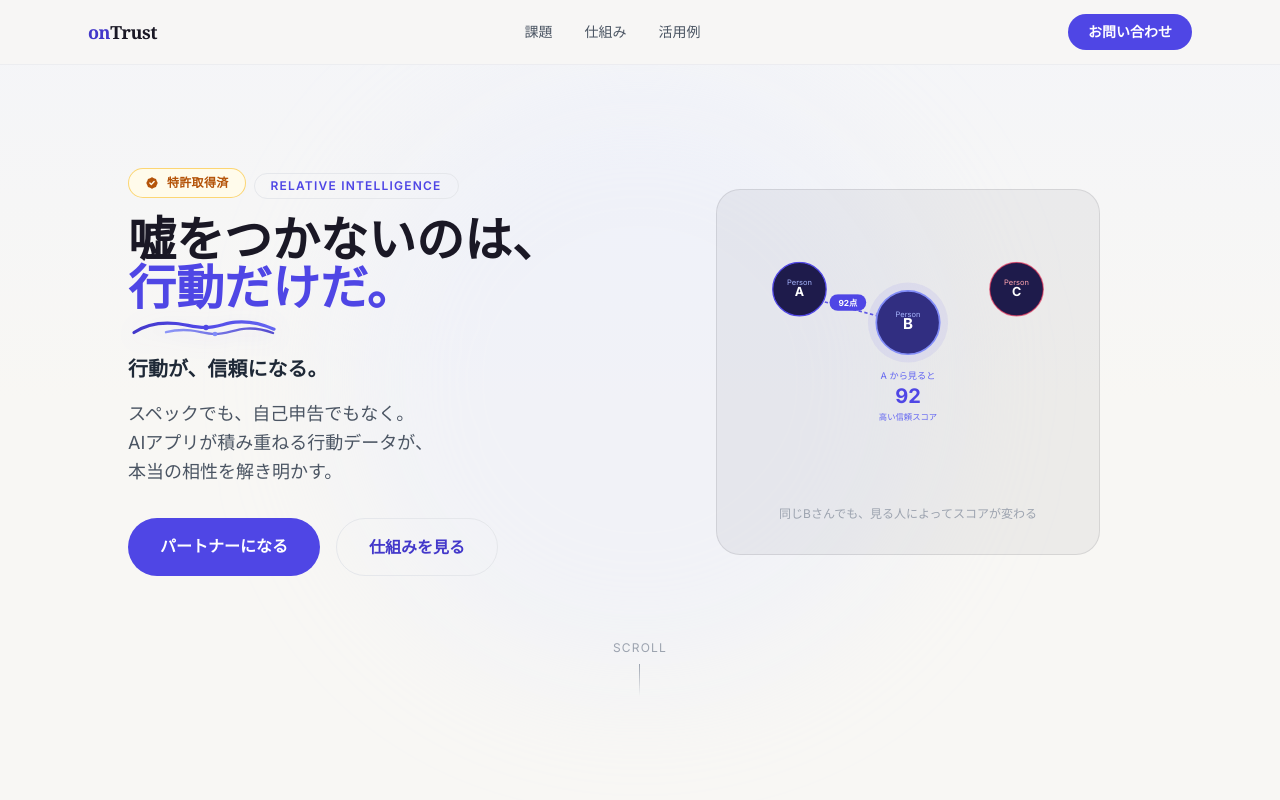
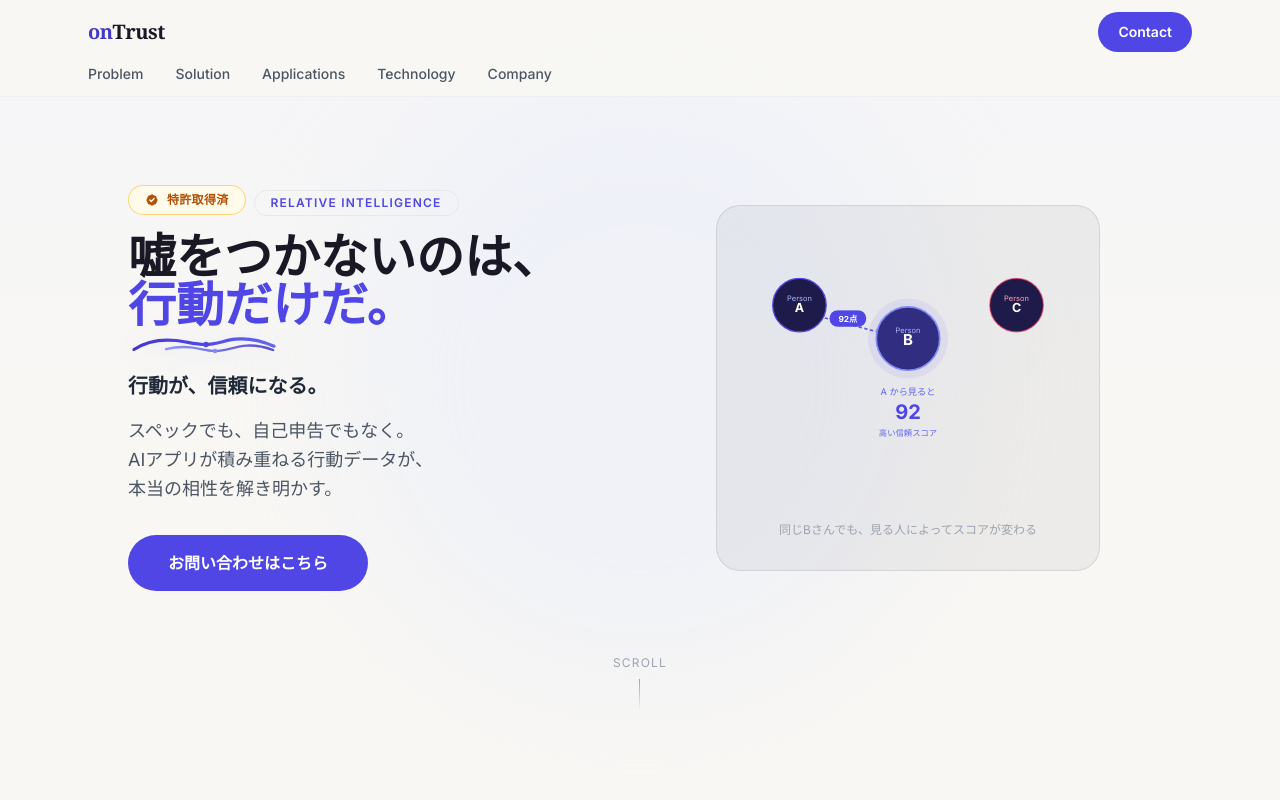
Before and after one commit to Rio2Ryo/ontrust-hp, a Next.js app: page / in a window 1280 px wide. Shown: the top 800 px of the page. Built offline with nearby package versions, Linux system fonts and the light colour scheme.

Commit message:
feat: simplify hero CTA and add visible header menu with Contact button

```diff
--- a/src/components/Hero.tsx
+++ b/src/components/Hero.tsx
@@ -3,7 +3,7 @@ import OnTrustMark from "./OnTrustMark";
 
 export default function Hero() {
   return (
-    <section className="relative min-h-screen flex flex-col items-center justify-center pt-16 px-6 overflow-hidden">
+    <section id="top" className="relative min-h-screen flex flex-col items-center justify-center pt-32 md:pt-24 px-6 overflow-hidden">
       {/* Subtle background gradient */}
       <div className="absolute inset-0 bg-gradient-to-b from-trust-50/40 via-cream to-cream pointer-events-none" />
       <div className="absolute top-20 left-1/2 -translate-x-1/2 w-[600px] h-[600px] rounded-full bg-trust-100/30 blur-3xl pointer-events-none" />
@@ -32,18 +32,12 @@ export default function Hero() {
             AIアプリが積み重ねる行動データが、<br />
             本当の相性を解き明かす。
           </p>
-          <div className="flex flex-col sm:flex-row gap-4 justify-center md:justify-start">
+          <div className="flex justify-center md:justify-start">
             <a
-              href="#contact"
-              className="bg-trust-600 hover:bg-trust-700 text-white font-semibold px-8 py-4 rounded-full transition-colors text-center"
+              href="#inquiry"
+              className="bg-trust-600 hover:bg-trust-700 text-white font-semibold px-8 py-4 rounded-full transition-colors text-center min-w-[240px]"
             >
-              パートナーになる
-            </a>
-            <a
-              href="#solution"
-              className="border border-trust-300 hover:border-trust-500 text-trust-700 font-semibold px-8 py-4 rounded-full transition-colors text-center"
-            >
-              仕組みを見る
+              お問い合わせはこちら
             </a>
           </div>
         </div>
--- a/src/components/NavBar.tsx
+++ b/src/components/NavBar.tsx
@@ -1,21 +1,26 @@
 export default function NavBar() {
   return (
-    <header className="fixed top-0 left-0 right-0 z-50 bg-cream/80 backdrop-blur-sm border-b border-gray-200/60">
-      <div className="max-w-6xl mx-auto px-6 h-16 flex items-center justify-between">
-        <span className="font-serif-jp font-bold text-lg text-trust-700 tracking-tight">
-          on<span className="text-ink">Trust</span>
-        </span>
-        <nav className="hidden md:flex items-center gap-8 text-sm font-medium text-gray-600">
-          <a href="#problem" className="hover:text-trust-600 transition-colors">課題</a>
-          <a href="#solution" className="hover:text-trust-600 transition-colors">仕組み</a>
-          <a href="#applications" className="hover:text-trust-600 transition-colors">活用例</a>
+    <header className="fixed top-0 left-0 right-0 z-50 bg-cream/85 backdrop-blur-sm border-b border-gray-200/60">
+      <div className="max-w-6xl mx-auto px-4 sm:px-6 py-3">
+        <div className="flex items-center justify-between gap-4">
+          <a href="#top" className="font-serif-jp font-bold text-lg sm:text-xl text-trust-700 tracking-tight">
+            on<span className="text-ink">Trust</span>
+          </a>
+          <a
+            href="#inquiry"
+            className="text-sm font-semibold text-white bg-trust-600 hover:bg-trust-700 px-5 py-2.5 rounded-full transition-colors"
+          >
+            Contact
+          </a>
+        </div>
+
+        <nav className="flex items-center gap-5 sm:gap-8 text-xs sm:text-sm font-medium text-gray-600 mt-3 overflow-x-auto whitespace-nowrap">
+          <a href="#problem" className="hover:text-trust-600 transition-colors">Problem</a>
+          <a href="#solution" className="hover:text-trust-600 transition-colors">Solution</a>
+          <a href="#applications" className="hover:text-trust-600 transition-colors">Applications</a>
+          <a href="#contact" className="hover:text-trust-600 transition-colors">Technology</a>
+          <a href="#company" className="hover:text-trust-600 transition-colors">Company</a>
         </nav>
-        <a
-          href="#contact"
-          className="text-sm font-semibold text-white bg-trust-600 hover:bg-trust-700 px-5 py-2 rounded-full transition-colors"
-        >
-          お問い合わせ
-        </a>
       </div>
     </header>
   );
```
